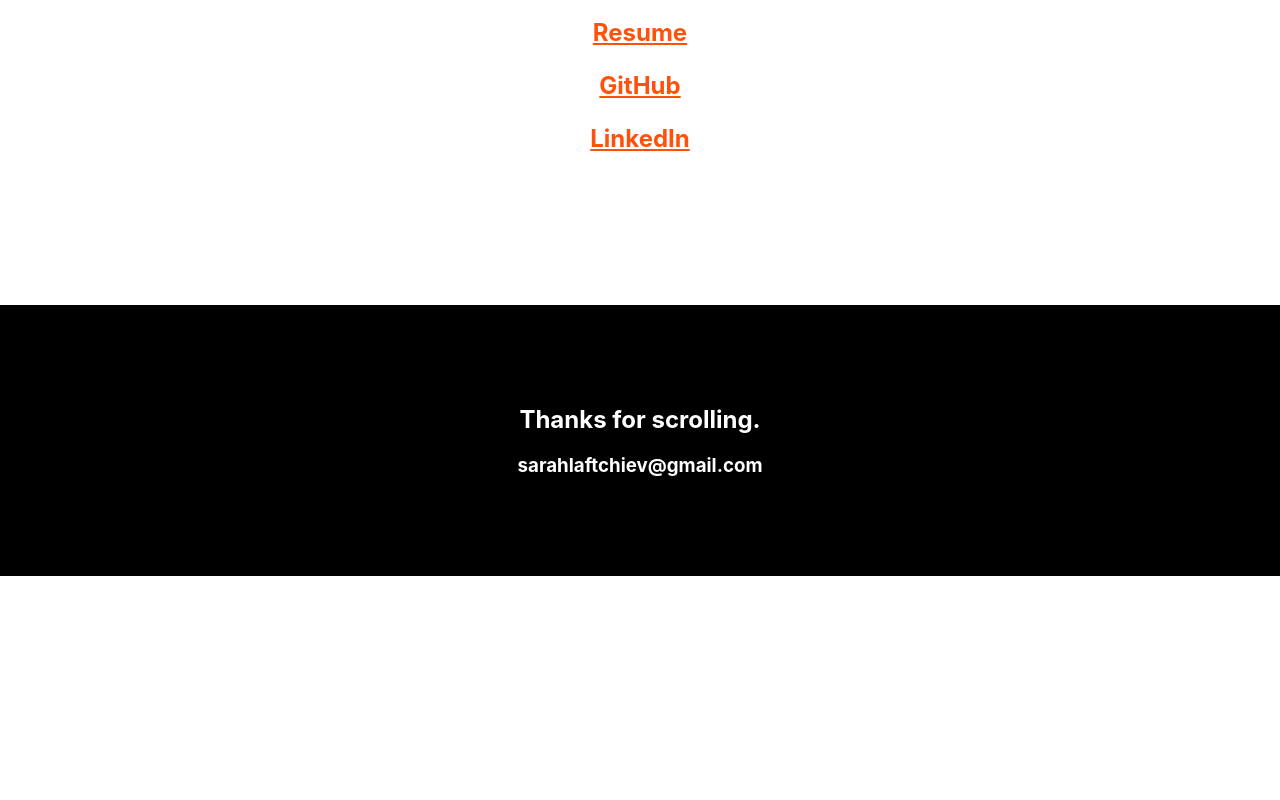
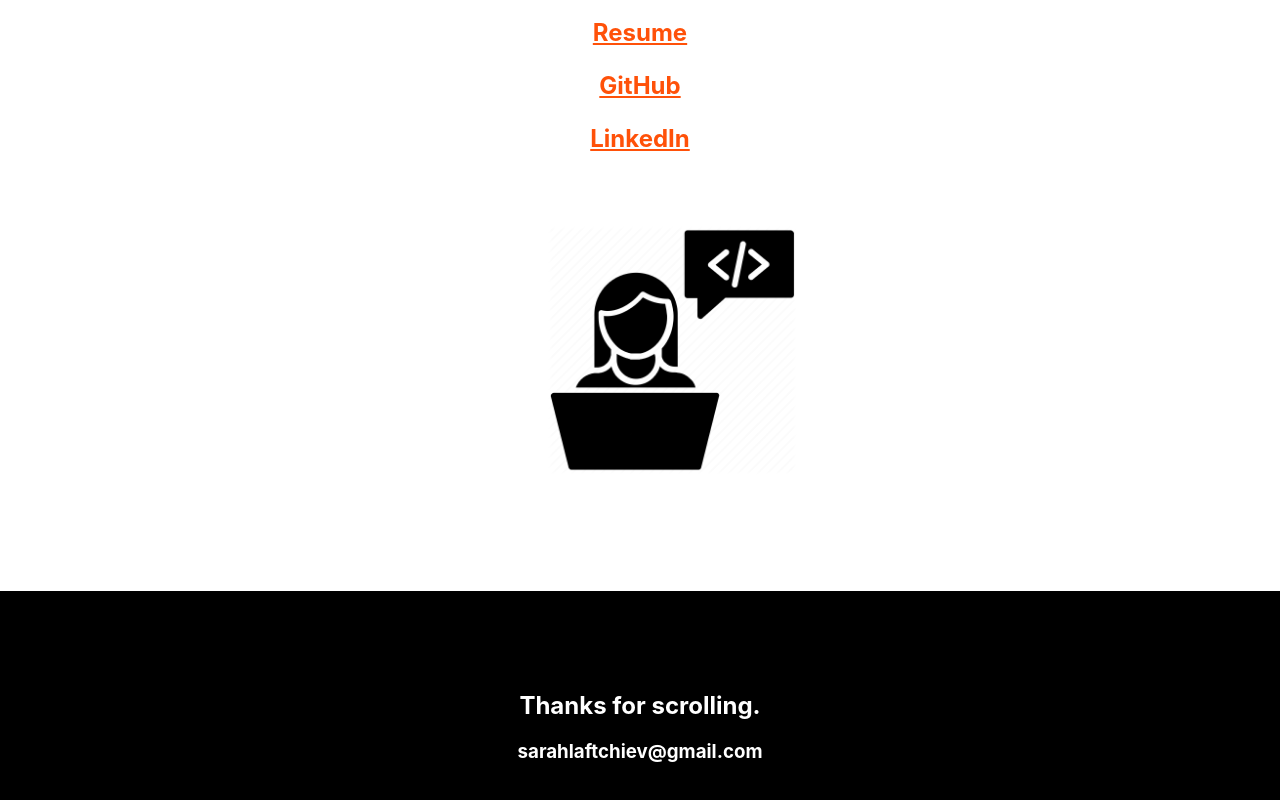
Before and after one commit to sarahcyoder/sarahlaftchiev, a React (Create React App) app: page / in a window 1280 px wide. Shown: the part 1476-2276 px from the top of the page. Before the commit the page ends 2052 px from the top, so only its background shows below. Built offline with nearby package versions, Linux system fonts and the light colour scheme.

Commit message:
Add icon.

```diff
--- a/src/Body.js
+++ b/src/Body.js
@@ -1,5 +1,6 @@
 import React from 'react';
 import Resume from './files/resume.pdf';
+import icon from './img/woman-programmer.png';
 
 const Header = () => {
 
@@ -25,6 +26,7 @@
         <p><a href="https://github.com/sarahcyoder" target="_blank" rel="noopener noreferrer">GitHub</a></p>
         <p><a href="https://www.linkedin.com/in/sarahcyoder/" target="_blank" rel="noopener noreferrer">LinkedIn</a></p>
       </div>
+      <img src={icon} alt="Engineering software." />
     </div>
   )
 }
--- a/src/index.css
+++ b/src/index.css
@@ -76,6 +76,11 @@
   font-size: 1.5rem;
 }
 
+img {
+  width: 200px;
+  margin: 2rem 1rem 0 4rem;
+}
+
 .footerContainer {
   padding: 5rem 1rem;
   background-color: black;
@@ -131,10 +136,18 @@
   .bodyContainer h2 {
     font-size: 4rem;
   }
+  img {
+    margin: 2rem 1rem 0 5rem;
+    width: 250px;
+  }
 }
 
 @media (min-width: 1000px) {
   .headerContainer h2 {
     margin-top: 10rem;
   }
+  img {
+    margin: 2rem 1rem 0 5rem;
+    width: 250px;
+  }
 }
```
Also changed, not shown: src/img/woman-programmer.png (added).
